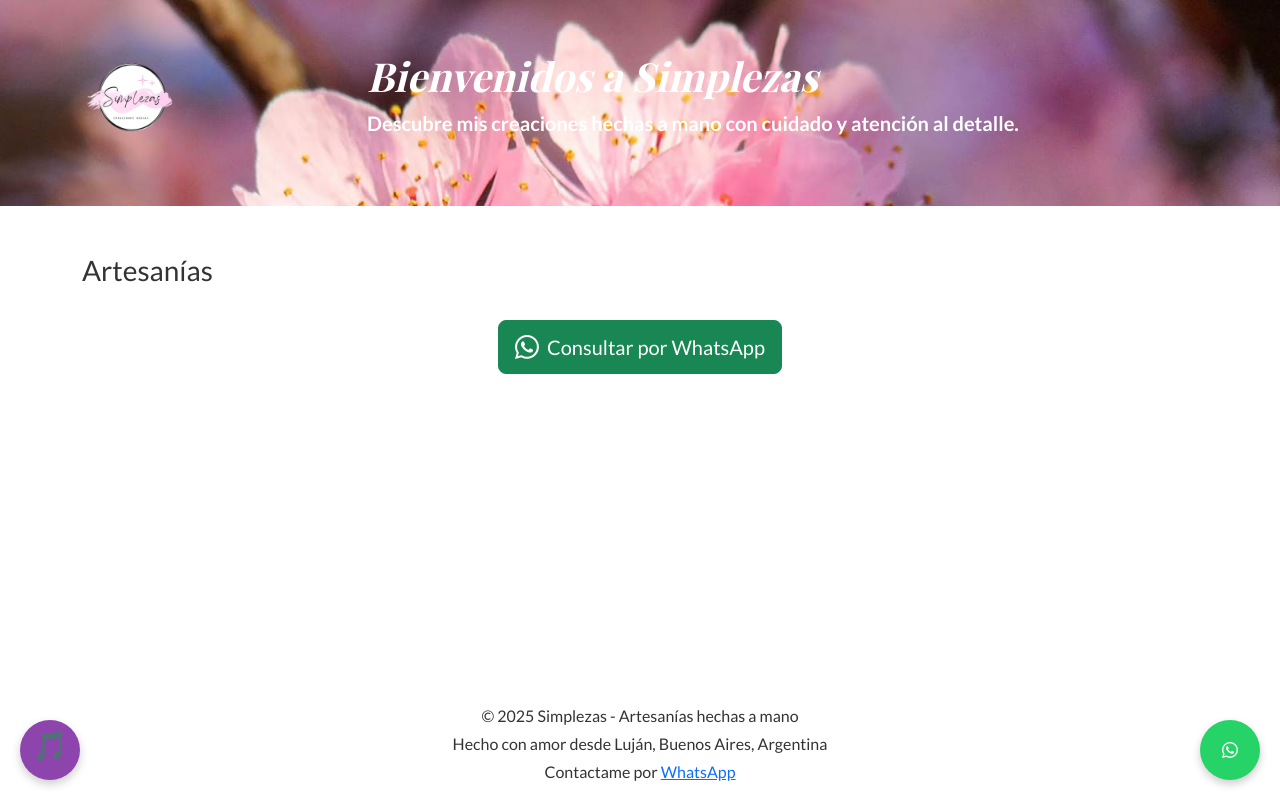
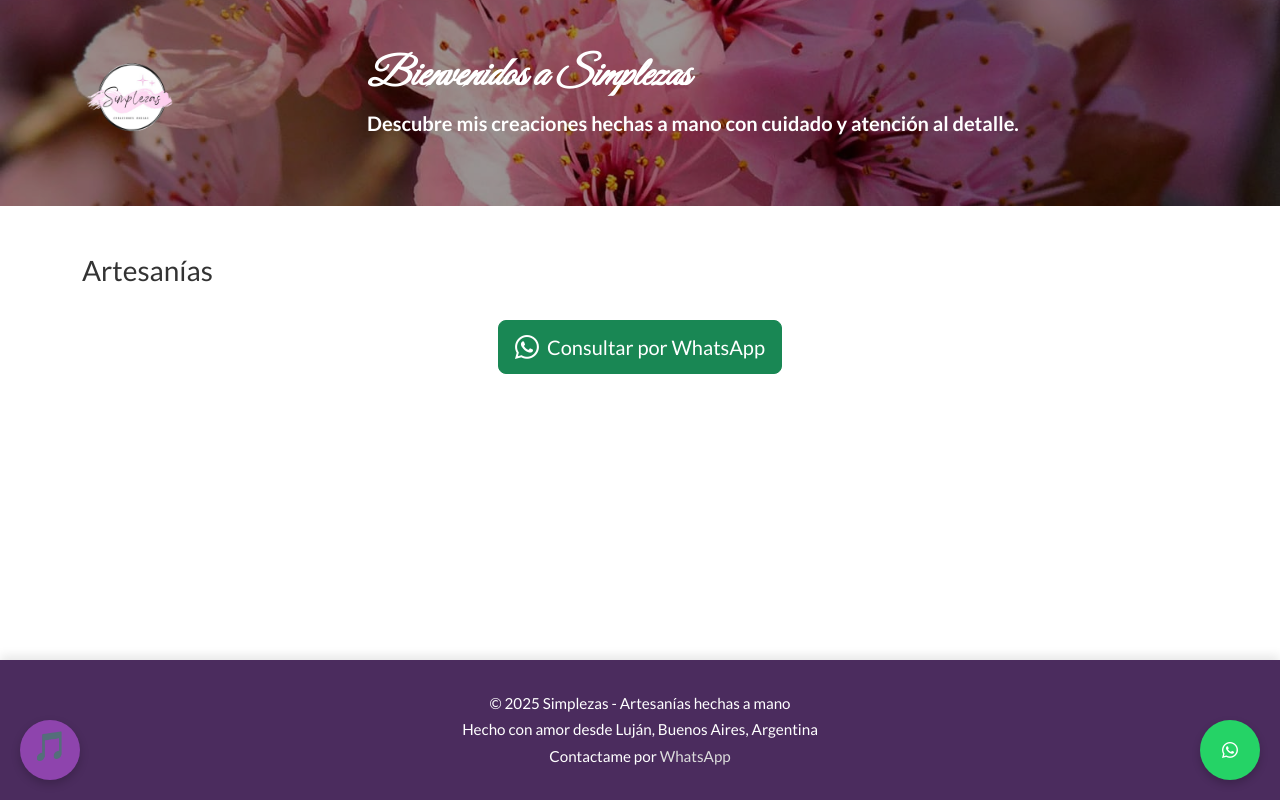
Before and after one commit to Carmen-Rohr/simplezas, a website: page index.html in a window 1280 px wide. Drawn offline with nearby package versions, Linux system fonts and the light colour scheme; no server answers.

Commit message:
"seguimos modificando estilo"

```diff
--- a/index.html
+++ b/index.html
@@ -49,7 +49,7 @@
     </a>
   </main>
   <!-- Footer -->
-  <footer class="text-center p-3 mt-5">
+  <footer class="footer-personalizado">
     <p class="mb-1">&copy; 2025 Simplezas - Artesanías hechas a mano</p>
     <p class="mb-1">Hecho con amor desde Luján, Buenos Aires, Argentina</p>
     <p class="mb-0">Contactame por <a href="https://wa.me/5492323589433" target="_blank">WhatsApp</a></p>
--- a/style.css
+++ b/style.css
@@ -15,16 +15,45 @@ main {
     flex: 1;
 }
 
-.fondo {
+/* .fondo {
     text-align: center;
     background-image: url("./img/fondo.jpg");
-    background-size: cover;       /* Para que ocupe toda la pantalla */
-   /* background-position:;  /* Centrada */
-    background-repeat: no-repeat; /* Que no se repita */
+    background-size: cover;        Para que ocupe toda la pantalla
+    background-position:;  Centrada
+    background-repeat: no-repeat;  Que no se repita
     color: white;
     padding: 2rem 1rem;
     font-weight: bold;
+} */
+
+.fondo {
+    position: relative;
+    background-image: url("./img/fondo.jpg");
+    background-size: cover;
+    background-repeat: no-repeat;
+    background-position: center;
+    color: white;
+    padding: 2rem 1rem;
+    text-align: center;
+    overflow: hidden;
 }
+
+.fondo::before {
+    content: "";
+    position: absolute;
+    top: 0;
+    left: 0;
+    width: 100%;
+    height: 100%;
+    background: rgba(0, 0, 0, 0.4);
+    z-index: 1;
+}
+
+.fondo > * {
+    position: relative;
+    z-index: 2;
+}
+
 
 .logo {
     width: 100px;
@@ -44,6 +73,28 @@ main {
     box-shadow: 0 0 5px #ccc;
 }
 
+.footer-personalizado {
+    background-color: #4b2c5e; /* Violeta profundo */
+    color: white;
+    font-family: 'Lato', sans-serif;
+    font-size: 0.95rem;
+    padding: 2rem 1rem;
+    text-align: center;
+    margin-top: auto;
+    box-shadow: 0 -4px 10px rgba(0, 0, 0, 0.1);
+}
+
+.footer-personalizado a {
+    color: #ddd;
+    text-decoration: none;
+    transition: color 0.3s ease, text-decoration 0.3s ease;
+}
+
+.footer-personalizado a:hover {
+    color: #ffffff;
+    text-decoration: underline;
+}
+
 #error {
     text-align: center;
     color: red;
@@ -52,7 +103,8 @@ main {
 
 
 .titulo-principal {
-    font-family: 'Playfair Display', serif;
+   /* font-family: 'Playfair Display', serif; */
+    font-family: 'Great Vibes', cursive;
     font-size: 2.5rem;
     font-weight: 700;
     font-style: italic;
```
